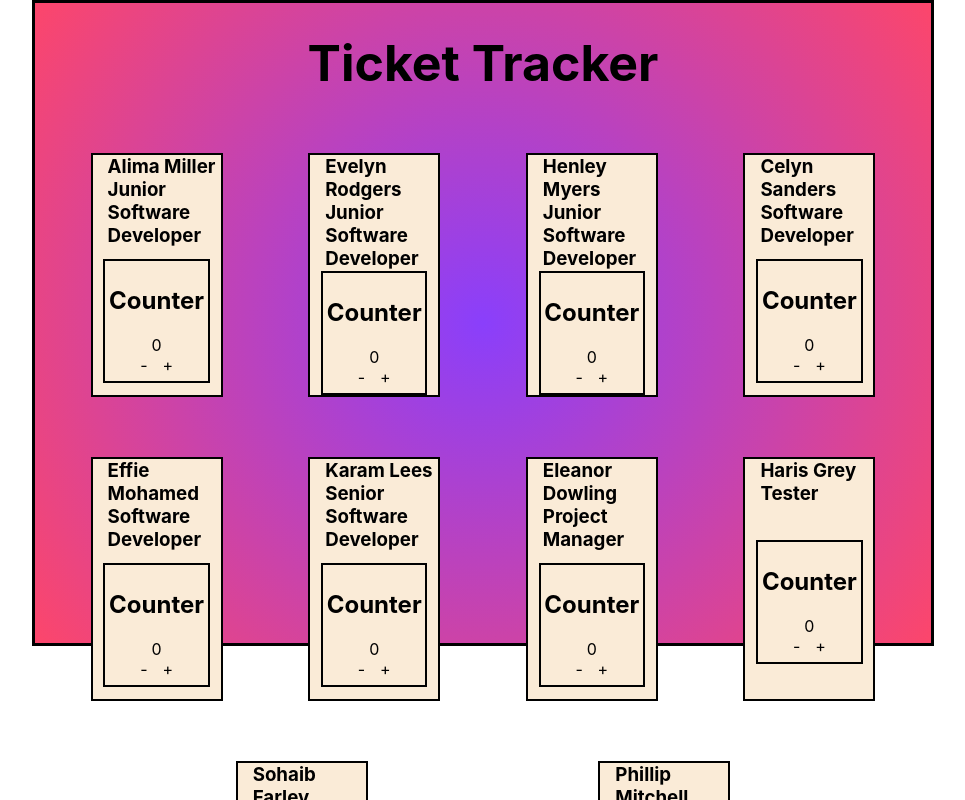
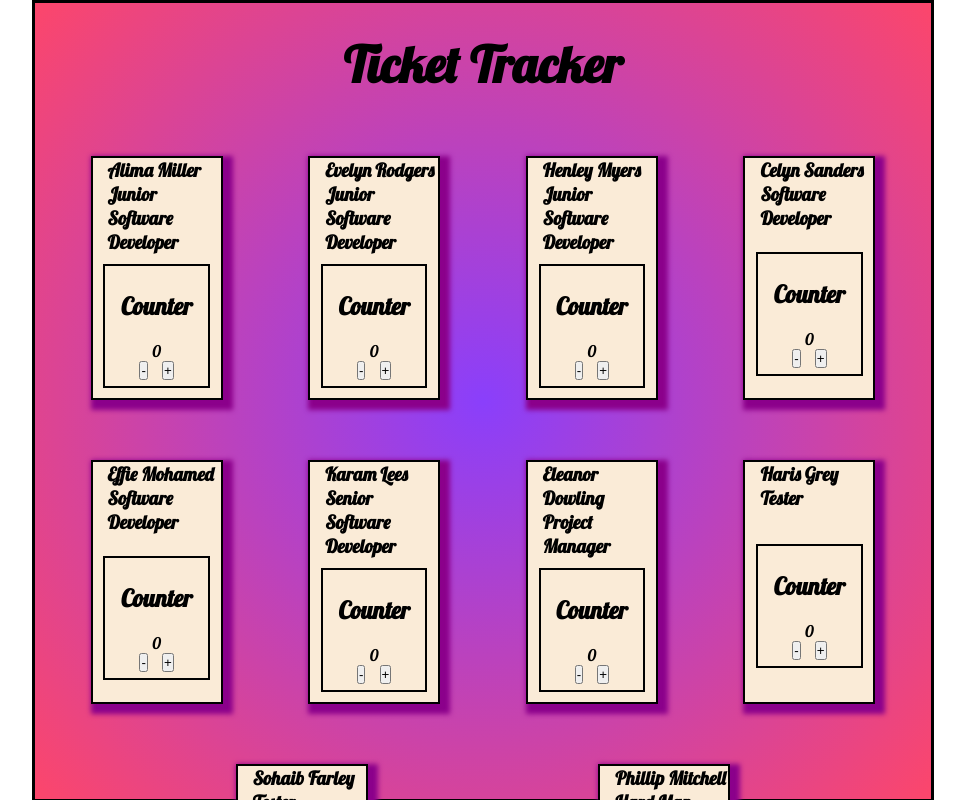
Before and after one commit to BrookeVerse/react-ticket-tracker, a React (Create React App) app: page / in a window 1280 px wide. Shown: the top 800 px of the page, without its empty margins (157-1122 px from the left). Built offline with nearby package versions, Linux system fonts and the light colour scheme.

Commit message:
Added Buttons, with some logic.

```diff
--- a/src/App.scss
+++ b/src/App.scss
@@ -1,10 +1,14 @@
 @use "./assets/sass/_variables.scss" as *;
+@import url('https://fonts.googleapis.com/css2?family=Lobster&display=swap');
+
+$primaryFont: Lobster, comic, serif;
 
 .app {
   margin: auto;
-  height: 50vw;
+  height: 99.5vh;
   width: 70vw;
   border: 3px solid black;
+  font-family: $primaryFont;
   background: rgb(138, 63, 251);
   background: radial-gradient(circle, rgba(138, 63, 251, 1) 0%, rgba(252, 70, 107, 1) 100%);
 }
--- a/src/components/Counter/Counter.jsx
+++ b/src/components/Counter/Counter.jsx
@@ -1,13 +1,21 @@
 import React from "react";
 import "./Counter.scss";
+const count = document.querySelector(".count");
+let number = 0;
 
 const Counter = () => {
+  const handleplusOne = () => {
+    number++;
+    return count.innerHTML = number.toString();
+  };
   return (
     <div className="counter">
-      <p>0</p>
+      <p className="count">0</p>
       <div className="counter__text">
-        <p>-</p>
-        <p>+</p>
+        <button className="counter__sub">-</button>
+        <button onClick={handleplusOne} className="counter__add">
+          +
+        </button>
       </div>
     </div>
   );
--- a/src/components/TrackerCard/TrackerCard.scss
+++ b/src/components/TrackerCard/TrackerCard.scss
@@ -8,6 +8,7 @@
     margin: 30px;
     background-color: antiquewhite;
     border: 2px solid black;
+    box-shadow: 5px 5px 5px 5px darkmagenta;
     &__heading {
         margin-left: 15px;
     }
--- a/src/components/TrackerContainer/TrackerContainer.jsx
+++ b/src/components/TrackerContainer/TrackerContainer.jsx
@@ -1,19 +1,13 @@
-import React from 'react'
-import "./TrackerContainer.scss"
-import TrackerCard from '../TrackerCard/TrackerCard'
-import employees from "../../assets/data/employee"
+import React from "react";
+import "./TrackerContainer.scss";
+import TrackerCard from "../TrackerCard/TrackerCard";
+import employees from "../../assets/data/employee";
 
 const TrackerContainer = () => {
-  const employeeCards = employees.map((employee)=> {
-    return(
-      <TrackerCard name={employee.name} role={employee.role} />
-    )
-  })
-  return (
-    <div className='tracker'>
-        {employeeCards}
-    </div>
-  )
-}
+  const employeeCards = employees.map((employee) => {
+    return <TrackerCard key={employee.id} name={employee.name} role={employee.role} />;
+  });
+  return <div className="tracker">{employeeCards}</div>;
+};
 
-export default TrackerContainer
+export default TrackerContainer;
```
